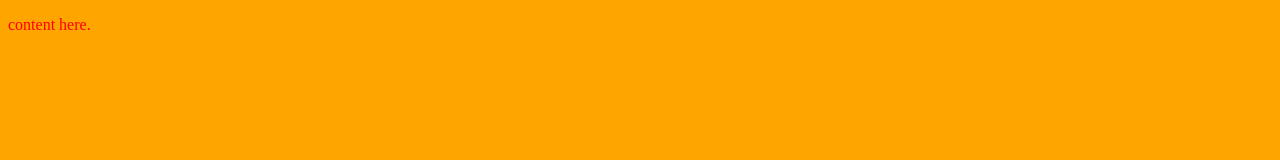
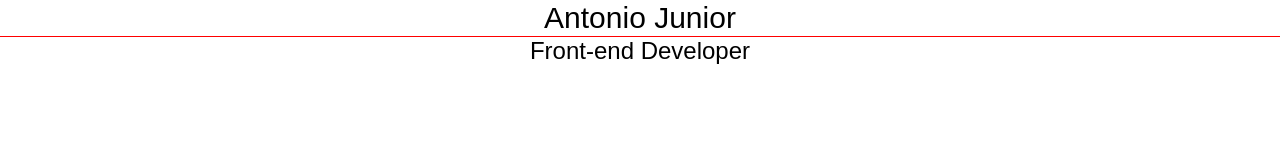
Before and after one commit to antoniojunyor/webpack-boilerplate, a website built with webpack: page source/index.html in a window 1280 px wide. Built offline with nearby package versions, Linux system fonts and the light colour scheme.

Commit message:
Tenting content.

```diff
--- a/source/app.sass
+++ b/source/app.sass
@@ -1,5 +1,28 @@
+*
+  padding: 0
+  margin: 0
+  box-sizing: border-box
+
+  &::before,
+  &::after
+    box-sizing: inherit
+
 body
-  background-color: orange
+  font-family: sans-serif
 
-  p
-    color: red
+h1, h2
+  text-align: center
+
+h1
+  font-size: 30px
+  font-weight: 500
+  line-height: 36px
+  outline: 1px solid red
+
+h2
+  font-size: 24px
+  font-weight: 300
+  line-height: 30px
+
+p
+  outline: 1px solid red
--- a/source/index.html
+++ b/source/index.html
@@ -6,7 +6,8 @@
   <title><%= htmlWebpackPlugin.options.title %></title>
 </head>
 <body>
-  <p>content here.</p>
+  <h1>Antonio Junior</h1>
+  <h2>Front-end Developer</h2>
 
 </body>
 </html>
```
